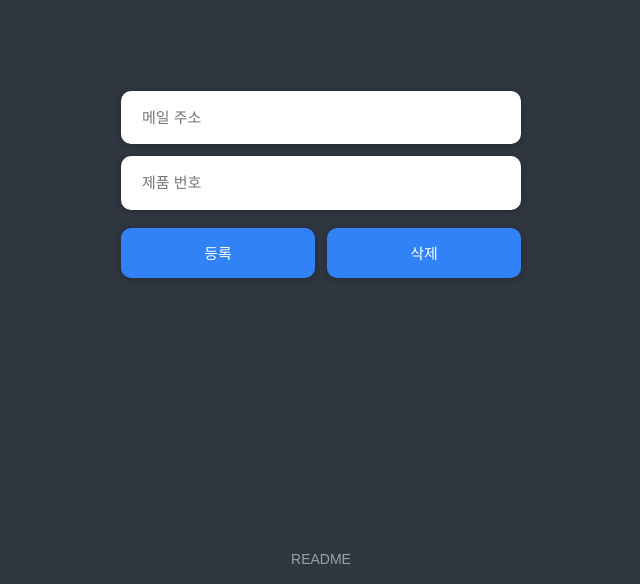
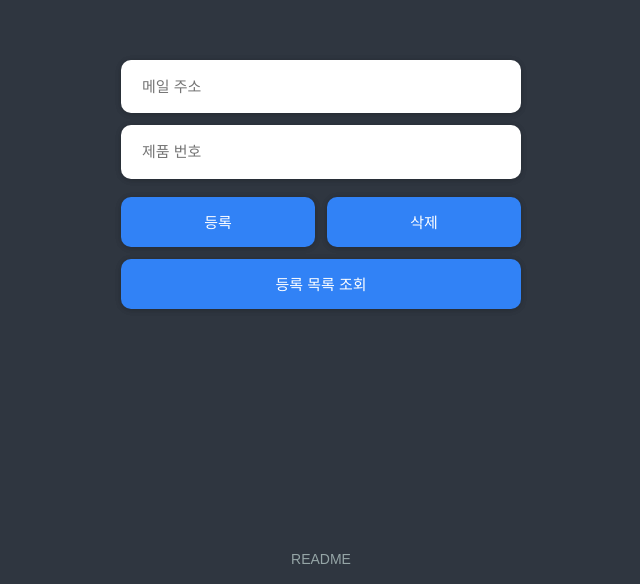
Before and after one commit to seungdeng17/sold-out-keyboard, a React (Create React App) app in the folder client/: page / in a window 1280 px wide. Shown: the part 216-800 px from the top of the page, without its empty margins (319-959 px from the left). Built offline with nearby package versions, Linux system fonts and the light colour scheme; no server answers.

Commit message:
feat: 번호 목록 api 연동

```diff
--- a/client/src/Form.js
+++ b/client/src/Form.js
@@ -21,6 +21,11 @@ const Form = () => {
     request(`${BASE_URL}/api/keyboard`, "delete", { data: { email, number } });
   }, [email, number]);
 
+  const onInquiryHandler = useCallback(async () => {
+    const { resultCode, data } = await request(`${BASE_URL}/api/keyboard?email=${email}`);
+    console.log(resultCode, data);
+  }, [email]);
+
   const onChangeEmail = useCallback(({ target }) => setEmail(target.value), []);
   const onChangeNumber = useCallback(({ target }) => setNumber(target.value), []);
 
@@ -32,6 +37,9 @@ const Form = () => {
         <button type="submit">등록</button>
         <button type="button" onClick={onDeleteHandler}>
           삭제
+        </button>
+        <button type="button" onClick={onInquiryHandler}>
+          등록 목록 조회
         </button>
       </ButtonWrapper>
     </FormWrapper>
@@ -75,6 +83,7 @@ const ButtonWrapper = styled.div`
   width: 400px;
   display: flex;
   justify-content: space-between;
+  flex-wrap: wrap;
 
   button {
     border-radius: 10px;
@@ -92,6 +101,11 @@ const ButtonWrapper = styled.div`
     :hover {
       background-color: #1c64da;
     }
+
+    :last-child {
+      flex-grow: 2;
+      margin-top: 12px;
+    }
   }
 `;
 
```
Also changed, not shown: 2 other files (tests, documents, lock files or other folders).
